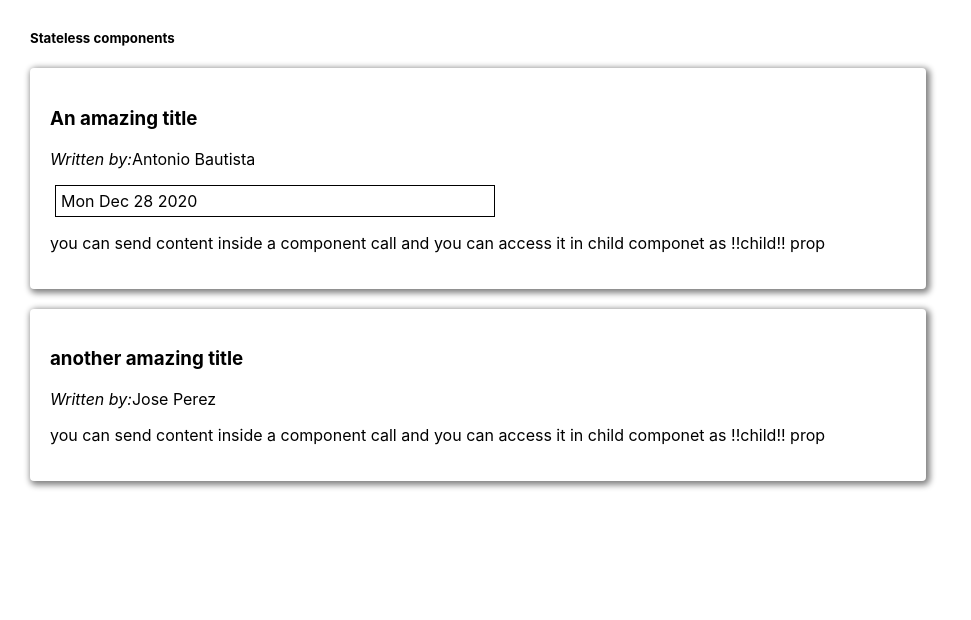
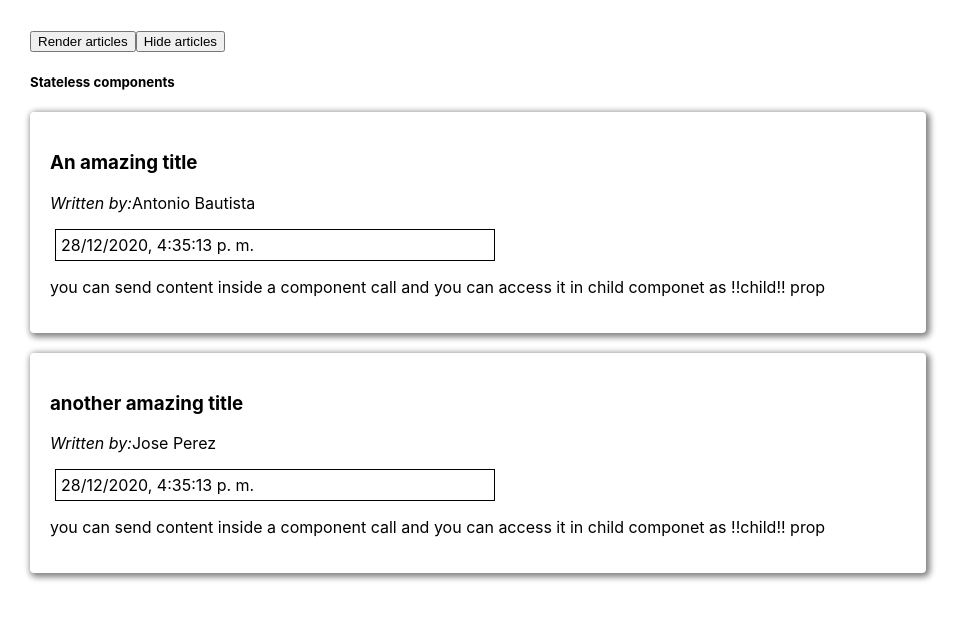
Before and after one commit to Antoniomora95/basic-react, a React (Create React App) app: page / in a window 1280 px wide. Shown: the top 620 px of the page, without its empty margins (0-971 px from the left). Built offline with nearby package versions, Linux system fonts and the light colour scheme.

Commit message:
render the date in date box component

```diff
--- a/src/App.js
+++ b/src/App.js
@@ -122,33 +122,40 @@ Counter.defaultProps = {
   initialCounter: 25
 }
 class App extends Component {
-  constructor(){
+  constructor() {
     super();
     this.state = {
       lifeCycles: true,
-      inputVal: ''
+      inputVal: '',
+      renderTime: true
     }
     this.toggleLifleCycles = this.toggleLifleCycles.bind(this);
     this.handleChange = this.handleChange.bind(this);
   }
-  toggleLifleCycles(){
+  toggleLifleCycles() {
     this.setState(state => {
       let { lifeCycles } = state;
       console.log('toggle called');
-      return {...state,lifeCycles: !lifeCycles}
+      return { ...state, lifeCycles: !lifeCycles }
     });
   }
-  handleChange({target}){
+  handleChange({ target }) {
     const { value } = target;
     console.log(value);
     this.setState(state => {
-      return {...state, inputVal: value}
+      return { ...state, inputVal: value }
     });
   }
   render() {
+    const {renderTime} = this.state
     return (
       <div className="App">
-        <Articles/>
+        <button onClick={() => this.setState((state) => ({ ...state, renderTime: true }))}>Render articles</button>
+        <button onClick={() => this.setState((state) => ({ ...state, renderTime: false }))}>Hide articles</button>
+        {
+          renderTime && <Articles />
+        }
+
       </div>
     );
   }
--- a/src/sections/ChildrenLayout.js
+++ b/src/sections/ChildrenLayout.js
@@ -1,20 +1,20 @@
 import { Component } from 'react';
 import PropTypes from 'prop-types'
 
-function DateBox(props){
-    return(
-        <div style={{border:'1px solid black', margin:5, padding:5, width:'50%'}}>
+function DateBox(props) {
+    return (
+        <div style={{ border: '1px solid black', margin: 5, padding: 5, width: '50%' }}>
             {props.children}
         </div>
     );
 }
 function ArticleChildren(props) {
-    const { author, date, title,children  } = props;
-    return(
+    const { author, date, title, children } = props;
+    return (
         <section className='articleChildren'>
             <h3>{title}</h3>
             <p><em>Written by:</em>{author}</p>
-                { date && <DateBox>{date}</DateBox>}
+            { date ?  <DateBox>{date}</DateBox> : 'rendering'}
             <article>
                 {children}
             </article>
@@ -28,15 +28,36 @@ ArticleChildren.propTypes = {
     children: PropTypes.any
 }
 export default class Articles extends Component {
-    render(){
-        return(
+    intervalId = 0;
+    state = {
+        time: ''
+    }
+    getCurrentTime() {
+        return new Date().toLocaleString('es', { hour12: true })
+    }
+    componentDidMount() {
+        this.intervalId = setInterval(() => {
+            let currentTime = this.getCurrentTime();
+            this.setState((state) => ({ ...state, time: currentTime }));
+            console.log(currentTime, 'jeje');
+        }, 1000);
+
+    }
+    componentWillUnmount() {
+        clearInterval(this.intervalId);
+    }
+    render() {
+        const { time } = this.state;
+        return (
             <div>
+
                 <h5>Stateless components</h5>
-                <ArticleChildren author={'Antonio Bautista'} title={'An amazing title'} date={ new Date().toDateString()}><p>
+
+                    <ArticleChildren author={'Antonio Bautista'} title={'An amazing title'} date={time}><p>
                         you can send content inside a component call and you can access it in child componet as !!child!! prop
                         </p></ArticleChildren>
 
-                    <ArticleChildren author={'Jose Perez'} title={'another amazing title'}><p>
+                    <ArticleChildren author={'Jose Perez'} title={'another amazing title'} date={time}><p>
                         you can send content inside a component call and you can access it in child componet as !!child!! prop
                         </p></ArticleChildren>
             </div>
```
Lines whose indentation alone changed are shown as unchanged.
